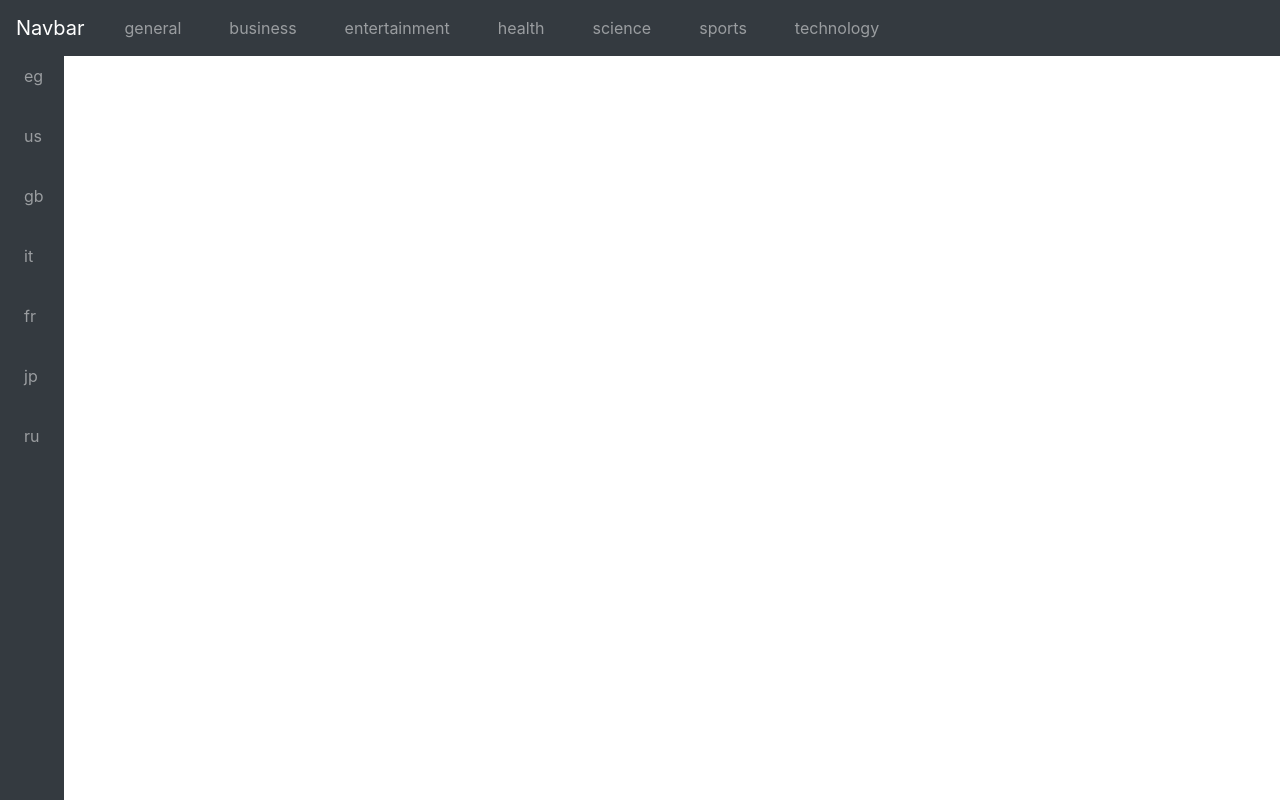
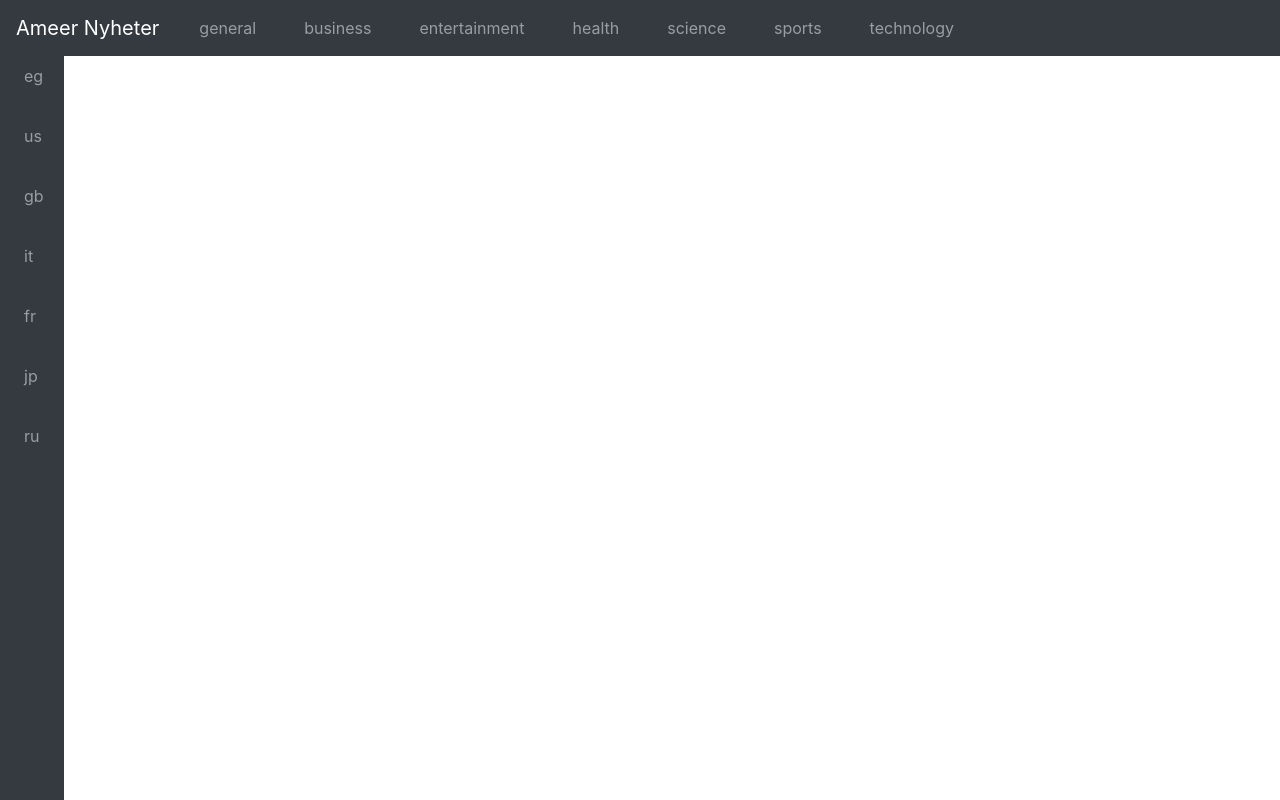
Before and after one commit to Moazameer/AJAX-WITH-JSON-API, a plain HTML site: page index.html in a window 1280 px wide. Drawn offline with Linux system fonts and the light colour scheme; no server answers.

Commit message:
brand name updated

```diff
--- a/index.html
+++ b/index.html
@@ -7,7 +7,7 @@
 
   <body>
     <nav class="navbar navbar-expand-md navbar-dark bg-dark fixed-top">
-      <a class="navbar-brand" href="#">Navbar</a>
+      <a class="navbar-brand" href="#">Ameer Nyheter</a>
       <button
         class="navbar-toggler"
         type="button"
```
